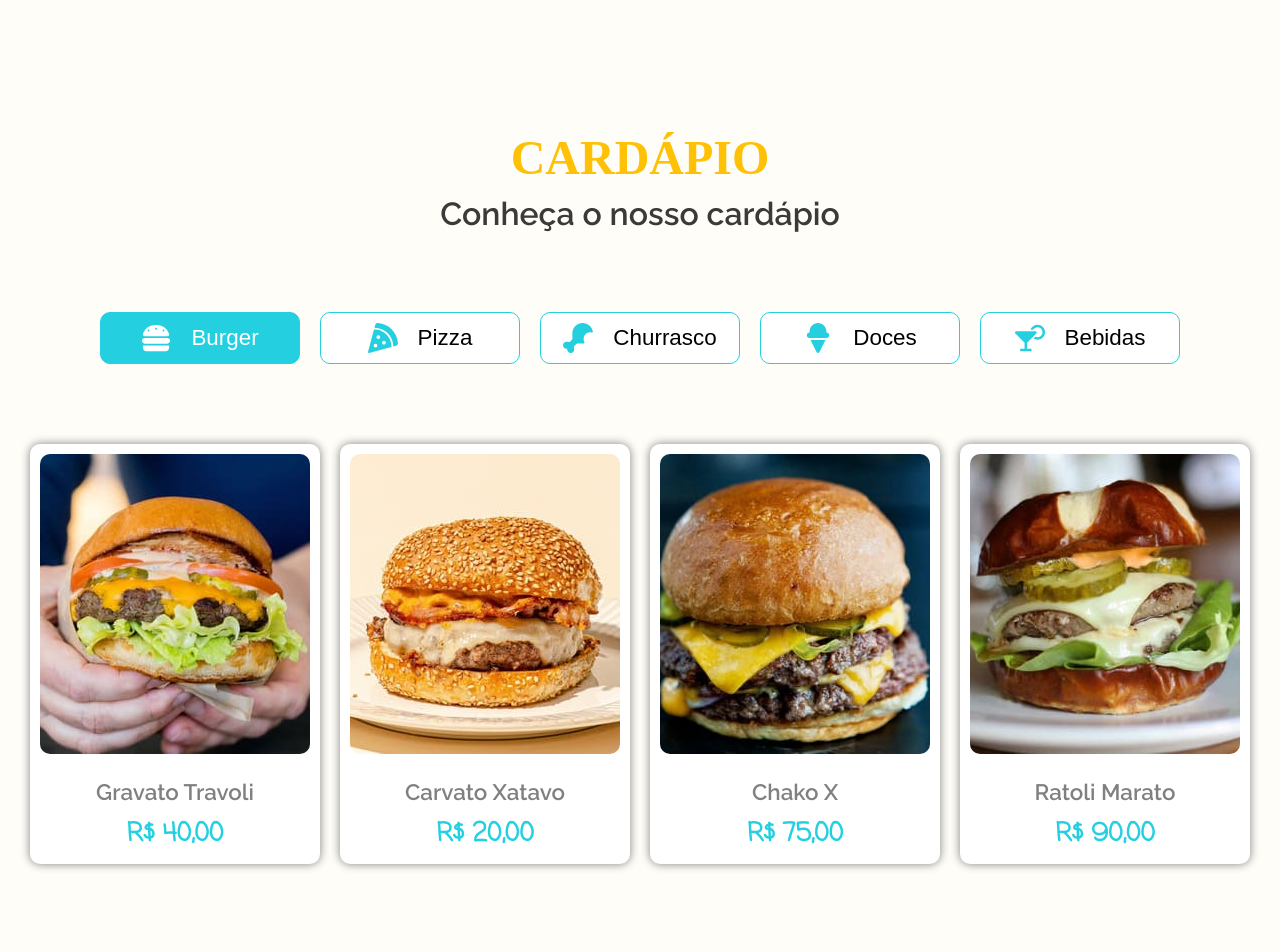
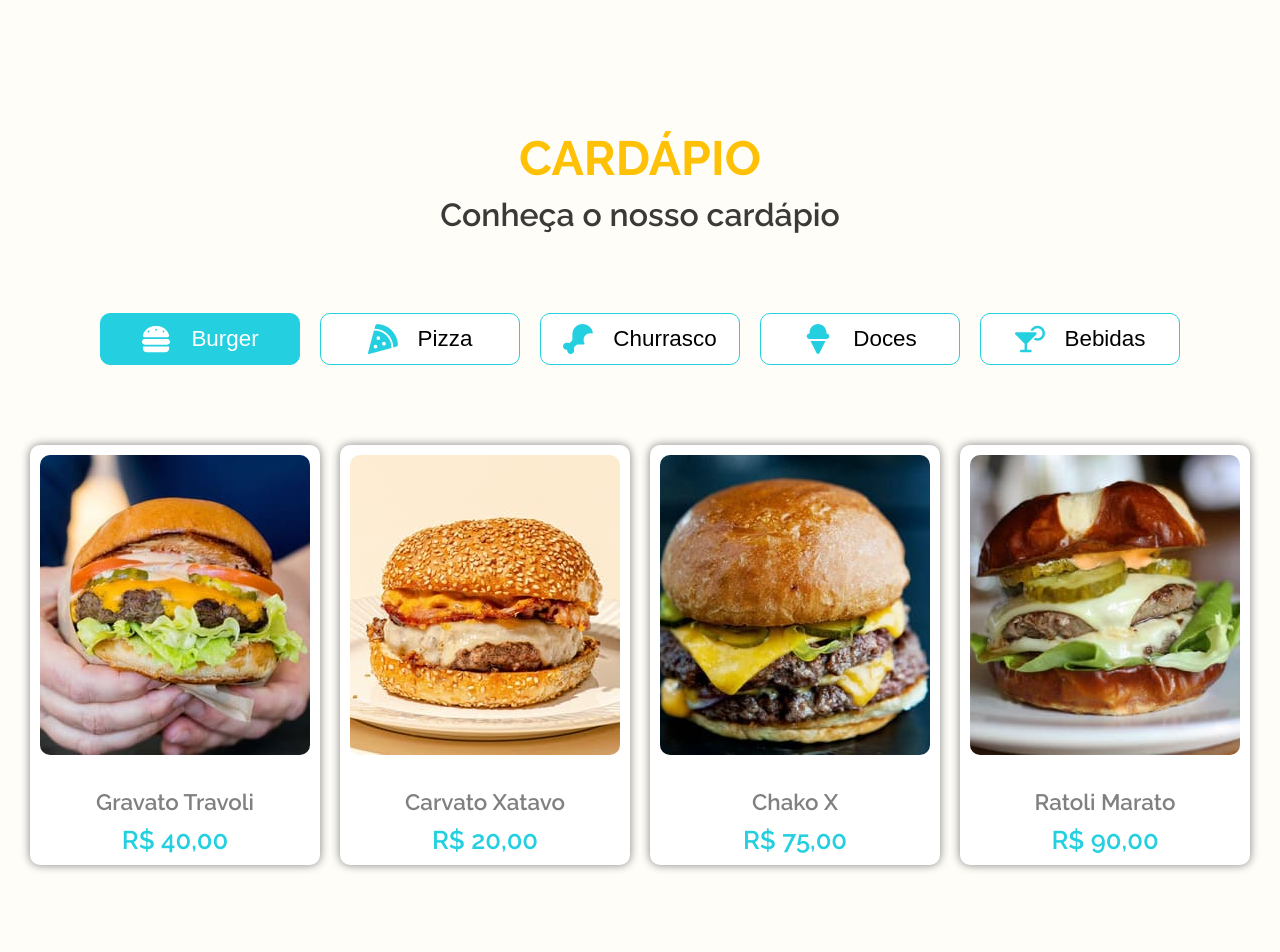
Before and after one commit to RamonLopes86/ramonburger, a Next.js app: page / in a window 1280 px wide. Shown: the part 1600-2552 px from the top of the page. Built offline with nearby package versions, Linux system fonts and the light colour scheme.

Commit message:
ajuste fino

```diff
--- a/src/components/section-cardapio/cardapio.module.css
+++ b/src/components/section-cardapio/cardapio.module.css
@@ -106,12 +106,16 @@
 .card:hover > .boxInfo > .boxTx > p:nth-of-type(1){
 
     display: none;
+
+
 }
 
 .card:hover > .boxInfo > .boxTx > p:nth-of-type(2){
 
     color: white;
     padding-top: 10px;
+    font-weight: 600;
+
 }
 
 .card:hover  .boxHidden{
@@ -147,14 +151,16 @@
     font-weight: 600;
 
 
+
 }
 
 .card > .boxInfo > .boxTx > p:nth-of-type(2){
 
     font-size: 1.6rem;
-    font-family: var(--sans);
+    font-family: var(--rel);
     color: var(--corpadrao);
-    font-weight: 900;
+    font-weight: 600;
+
 
 }
 
@@ -171,7 +177,7 @@
 
     font-size: 3rem;
     text-transform: uppercase;
-    font-family: var(--rell);
+    font-family: var(--rel);
     color: var(--cormos);
 
 }
@@ -291,8 +297,8 @@ overflow-x: auto;
    display: flex;
    flex-direction: row;
    align-items: center;
+   gap: 10px;
 
-   gap: 10px;
 
 }
 
@@ -480,6 +486,7 @@ color: white ;
 
             font-size: 5vw;
 
+
         }
       .card .boxInfo .boxTx > p:nth-of-type(2){
 
```
